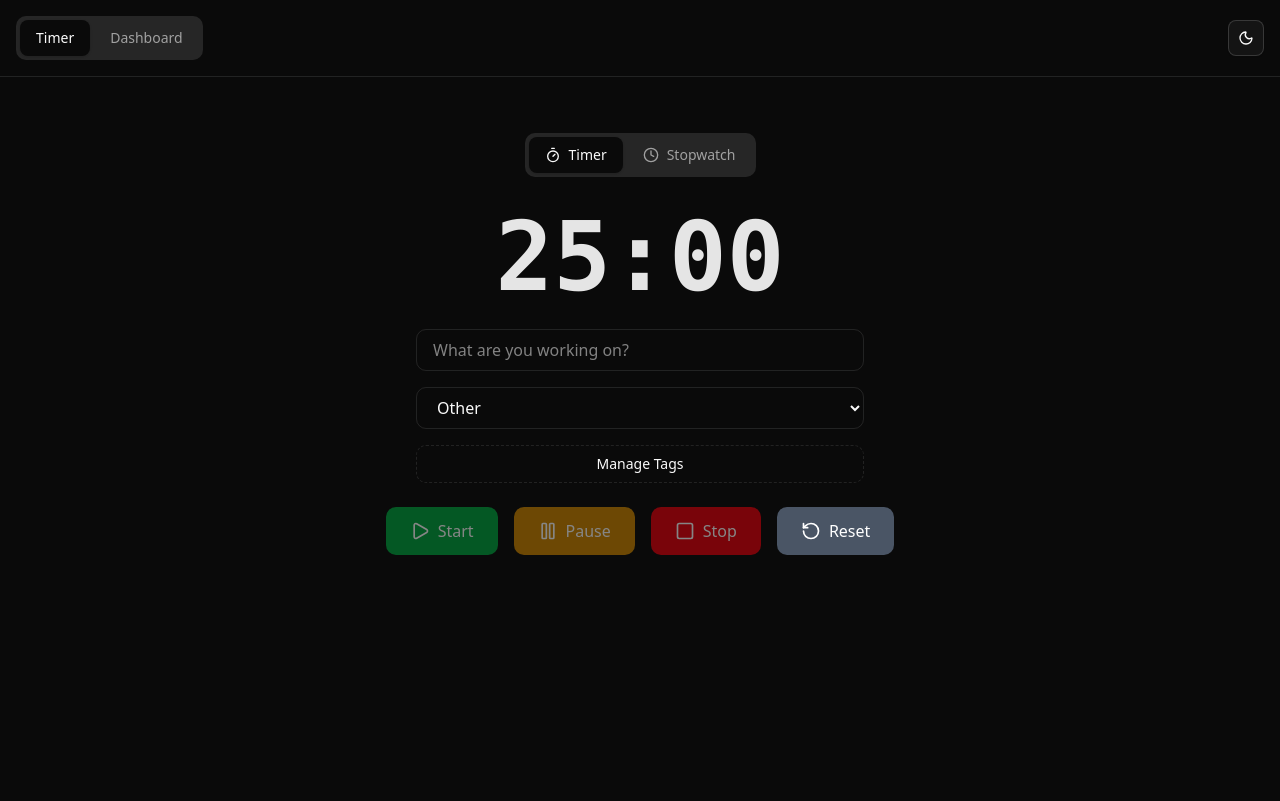
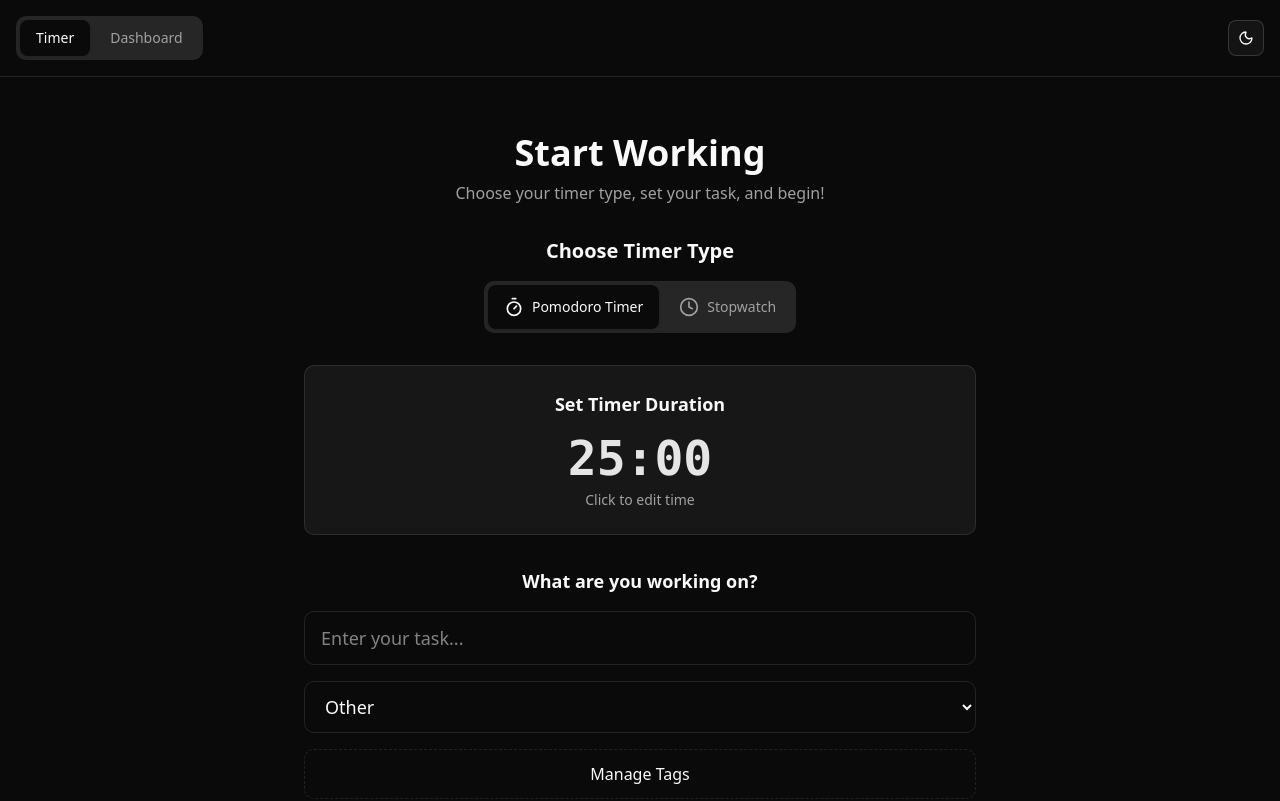
Before and after one commit to umuttalha/sisatma, a React (Vite) app: page / in a window 1280 px wide. Shown: the top 801 px of the page. Built offline with nearby package versions, Linux system fonts and the light colour scheme.

Commit message:
Add 2-stage Timer functionality with improved UI and state management

```diff
--- a/src/routes/index.jsx
+++ b/src/routes/index.jsx
@@ -1,7 +1,7 @@
-// index.jsx - Simplified Timer page focused on timing functionality
+// index.jsx - 2-stage Timer page: Setup then Focus mode
 import { createFileRoute } from '@tanstack/react-router'
 import React, { useState, useEffect } from 'react'
-import { Play, Pause, Square, RotateCcw, Clock, Timer as TimerIcon, Plus, X } from 'lucide-react'
+import { Play, Pause, Square, Clock, Timer as TimerIcon, Plus, X } from 'lucide-react'
 
 export const Route = createFileRoute('/')({
   component: TimerPage,
@@ -65,6 +65,14 @@ function TimerPage() {
   const [editMinutes, setEditMinutes] = useState('')
   const [editSeconds, setEditSeconds] = useState('')
 
+  // New state for 2-stage UI
+  const [isInTimingMode, setIsInTimingMode] = useState(() => {
+    return localStorage.getItem('isInTimingMode') === 'true'
+  })
+
+  // New state for showing controls
+  const [showControls, setShowControls] = useState(false)
+
   // Save all state to localStorage
   useEffect(() => {
     localStorage.setItem('timeTasks', JSON.stringify(tasks))
@@ -125,6 +133,10 @@ function TimerPage() {
   useEffect(() => {
     localStorage.setItem('stopwatchPausedTime', stopwatchPausedTime.toString())
   }, [stopwatchPausedTime])
+
+  useEffect(() => {
+    localStorage.setItem('isInTimingMode', isInTimingMode.toString())
+  }, [isInTimingMode])
 
   // Timer countdown
   useEffect(() => {
@@ -244,6 +256,7 @@ function TimerPage() {
         setTimerStartTime(timerMinutes * 60 + timerSeconds)
       }
       setIsTimerRunning(true)
+      setIsInTimingMode(true)
     }
   }
 
@@ -258,21 +271,20 @@ function TimerPage() {
       saveCompletedTask('timer')
     }
     // Reset timer to original values and clear start time
-    resetTimer()
-  }
-
-  const resetTimer = () => {
     setIsTimerRunning(false)
     setTimerMinutes(25)
     setTimerSeconds(0)
     setTimerStartTime(0)
     setTimerPausedTime(0)
+    setIsInTimingMode(false)
+    setShowControls(false)
   }
 
   const startStopwatch = () => {
     if (currentTask.trim()) {
       setIsStopwatchRunning(true)
       setStopwatchStartTime(Date.now())
+      setIsInTimingMode(true)
     }
   }
 
@@ -287,14 +299,16 @@ function TimerPage() {
     if (currentTask.trim()) {
       saveCompletedTask('stopwatch')
     }
-    resetStopwatch()
-  }
-
-  const resetStopwatch = () => {
     setIsStopwatchRunning(false)
     setStopwatchTime(0)
     setStopwatchStartTime(null)
     setStopwatchPausedTime(0)
+    setIsInTimingMode(false)
+    setShowControls(false)
+  }
+
+  const goBackToSetup = () => {
+    setIsInTimingMode(false)
   }
 
   const handleTimeClick = () => {
@@ -334,43 +348,74 @@ function TimerPage() {
     }
   }
 
+  const handleTimingModeClick = () => {
+    if (activeTab === 'timer') {
+      if (isTimerRunning) {
+        pauseTimer()
+        setShowControls(true)
+      } else {
+        startTimer()
+        setShowControls(false)
+      }
+    } else {
+      if (isStopwatchRunning) {
+        pauseStopwatch()
+        setShowControls(true)
+      } else {
+        startStopwatch()
+        setShowControls(false)
+      }
+    }
+  }
+
+
+  // STAGE 1: Setup Mode
+  if (!isInTimingMode) {
     return (
       <div className="min-h-screen bg-background px-4 py-4 sm:py-6 md:py-8">
-      <div className="max-w-4xl mx-auto space-y-6 sm:space-y-8">
-        {/* Tab Navigation */}
+        <div className="max-w-2xl mx-auto space-y-8">
+          <div className="text-center">
+            <h1 className="text-3xl sm:text-4xl font-bold mb-2">Start Working</h1>
+            <p className="text-muted-foreground">Choose your timer type, set your task, and begin!</p>
+          </div>
+
+          {/* Timer Type Selection */}
+          <div className="space-y-4">
+            <h2 className="text-xl font-semibold text-center">Choose Timer Type</h2>
             <div className="flex justify-center">
               <div className="flex space-x-1 bg-muted p-1 rounded-lg">
                 <button
                   onClick={() => setActiveTab('timer')}
-              className={`flex items-center space-x-2 px-3 sm:px-4 py-2 rounded-md text-sm font-medium transition-colors ${
+                  className={`flex items-center space-x-2 px-4 py-3 rounded-md text-sm font-medium transition-colors ${
                     activeTab === 'timer'
                       ? 'bg-background text-foreground shadow-sm'
                       : 'text-muted-foreground hover:text-foreground'
                   }`}
                 >
-              <TimerIcon size={16} />
-              <span className="hidden sm:inline">Timer</span>
+                  <TimerIcon size={20} />
+                  <span>Pomodoro Timer</span>
                 </button>
                 <button
                   onClick={() => setActiveTab('stopwatch')}
-              className={`flex items-center space-x-2 px-3 sm:px-4 py-2 rounded-md text-sm font-medium transition-colors ${
+                  className={`flex items-center space-x-2 px-4 py-3 rounded-md text-sm font-medium transition-colors ${
                     activeTab === 'stopwatch'
                       ? 'bg-background text-foreground shadow-sm'
                       : 'text-muted-foreground hover:text-foreground'
                   }`}
                 >
-              <Clock size={16} />
-              <span className="hidden sm:inline">Stopwatch</span>
+                  <Clock size={20} />
+                  <span>Stopwatch</span>
                 </button>
               </div>
             </div>
+          </div>
 
-        {/* Timer/Stopwatch Display */}
-        <div className="text-center space-y-4 sm:space-y-6">
-          {/* Main Timer Display */}
-          <div className="relative">
-            {activeTab === 'timer' && isEditingTime ? (
-              <div className="flex justify-center items-center space-x-2 sm:space-x-4">
+          {/* Timer Setup (only for timer mode) */}
+          {activeTab === 'timer' && (
+            <div className="bg-card p-6 rounded-lg border space-y-4">
+              <h3 className="text-lg font-semibold text-center">Set Timer Duration</h3>
+              {isEditingTime ? (
+                <div className="flex justify-center items-center space-x-4">
                   <div className="flex flex-col items-center space-y-2">
                     <label className="text-sm font-medium text-muted-foreground">Minutes</label>
                     <input
@@ -380,11 +425,11 @@ function TimerPage() {
                       value={editMinutes}
                       onChange={(e) => setEditMinutes(e.target.value)}
                       onKeyDown={handleKeyDown}
-                    className="w-20 sm:w-24 px-3 py-2 text-2xl sm:text-3xl font-mono text-center border rounded-lg focus:outline-none focus:ring-2 focus:ring-primary"
+                      className="w-20 px-3 py-2 text-xl font-mono text-center border rounded-lg focus:outline-none focus:ring-2 focus:ring-primary"
                       autoFocus
                     />
                   </div>
-                <span className="text-2xl sm:text-3xl font-mono font-bold">:</span>
+                  <span className="text-xl font-mono font-bold mt-6">:</span>
                   <div className="flex flex-col items-center space-y-2">
                     <label className="text-sm font-medium text-muted-foreground">Seconds</label>
                     <input
@@ -394,10 +439,10 @@ function TimerPage() {
                       value={editSeconds}
                       onChange={(e) => setEditSeconds(e.target.value)}
                       onKeyDown={handleKeyDown}
-                    className="w-20 sm:w-24 px-3 py-2 text-2xl sm:text-3xl font-mono text-center border rounded-lg focus:outline-none focus:ring-2 focus:ring-primary"
+                      className="w-20 px-3 py-2 text-xl font-mono text-center border rounded-lg focus:outline-none focus:ring-2 focus:ring-primary"
                     />
                   </div>
-                <div className="flex flex-col space-y-2 ml-4">
+                  <div className="flex flex-col space-y-2 mt-6">
                     <button
                       onClick={handleTimeSubmit}
                       className="px-3 py-1 bg-green-600 text-white rounded text-sm hover:bg-green-700"
@@ -413,35 +458,35 @@ function TimerPage() {
                   </div>
                 </div>
               ) : (
+                <div className="text-center">
                   <div
-                className={`text-4xl sm:text-6xl md:text-7xl lg:text-8xl font-mono font-bold text-primary break-all ${
-                  activeTab === 'timer' && !isTimerRunning ? 'cursor-pointer' : ''
-                }`}
+                    className="text-4xl sm:text-5xl font-mono font-bold text-primary cursor-pointer hover:text-primary/80 transition-colors inline-block"
                     onClick={handleTimeClick}
-                title={activeTab === 'timer' && !isTimerRunning ? 'Click to edit time' : ''}
+                    title="Click to edit time"
                   >
-                {activeTab === 'timer'
-                  ? `${timerMinutes.toString().padStart(2, '0')}:${timerSeconds.toString().padStart(2, '0')}`
-                  : formatTime(stopwatchTime)
-                }
+                    {`${timerMinutes.toString().padStart(2, '0')}:${timerSeconds.toString().padStart(2, '0')}`}
+                  </div>
+                  <p className="text-sm text-muted-foreground mt-2">Click to edit time</p>
                 </div>
               )}
             </div>
+          )}
 
-          {/* Task Input Section */}
-          <div className="space-y-3 sm:space-y-4 max-w-md mx-auto">
+          {/* Task Input */}
+          <div className="space-y-4">
+            <h3 className="text-lg font-semibold text-center">What are you working on?</h3>
             <input
               type="text"
-              placeholder="What are you working on?"
+              placeholder="Enter your task..."
               value={currentTask}
               onChange={(e) => setCurrentTask(e.target.value)}
-              className="w-full px-3 sm:px-4 py-2 border rounded-lg focus:outline-none focus:ring-2 focus:ring-primary text-sm sm:text-base"
+              className="w-full px-4 py-3 text-lg border rounded-lg focus:outline-none focus:ring-2 focus:ring-primary"
             />
 
             <select
               value={selectedTag}
               onChange={(e) => setSelectedTag(e.target.value)}
-              className="w-full px-3 sm:px-4 py-2 border rounded-lg focus:outline-none focus:ring-2 focus:ring-primary text-sm sm:text-base"
+              className="w-full px-4 py-3 text-lg border rounded-lg focus:outline-none focus:ring-2 focus:ring-primary"
             >
               {userTags.map(tag => (
                 <option key={tag} value={tag}>{tag}</option>
@@ -450,13 +495,13 @@ function TimerPage() {
 
             <button
               onClick={() => setShowTagManager(!showTagManager)}
-              className="w-full px-3 sm:px-4 py-2 border border-dashed rounded-lg hover:bg-muted transition-colors text-sm"
+              className="w-full px-4 py-3 border border-dashed rounded-lg hover:bg-muted transition-colors"
             >
               Manage Tags
             </button>
 
             {showTagManager && (
-              <div className="border rounded-lg p-3 sm:p-4 space-y-3 bg-muted/50">
+              <div className="border rounded-lg p-4 space-y-4 bg-muted/50">
                 {/* Add new tag section */}
                 <div className="space-y-2">
                   <div className="text-sm font-medium">Add New Tag:</div>
@@ -471,15 +516,15 @@ function TimerPage() {
                           addNewTag()
                         }
                       }}
-                      className="flex-1 px-3 py-2 border rounded-md text-sm focus:outline-none focus:ring-2 focus:ring-primary min-w-0"
+                      className="flex-1 px-3 py-2 border rounded-md text-sm focus:outline-none focus:ring-2 focus:ring-primary"
                     />
                     <button
                       onClick={addNewTag}
                       disabled={!newTagName.trim() || userTags.includes(newTagName.trim())}
-                      className="px-3 py-2 bg-green-600 text-white rounded-md text-sm hover:bg-green-700 disabled:opacity-50 disabled:cursor-not-allowed shrink-0 flex items-center"
+                      className="px-4 py-2 bg-green-600 text-white rounded-md text-sm hover:bg-green-700 disabled:opacity-50 disabled:cursor-not-allowed flex items-center space-x-1"
                     >
                       <Plus size={16} />
-                      <span className="hidden sm:inline sm:ml-1">Add</span>
+                      <span>Add</span>
                     </button>
                   </div>
                 </div>
@@ -491,23 +536,23 @@ function TimerPage() {
                     {userTags.map(tag => (
                       <div
                         key={tag}
-                        className="flex items-center justify-between p-2 rounded-md border min-w-0"
+                        className="flex items-center justify-between p-2 rounded-md border"
                         style={{
                           backgroundColor: getTagBackground(tag),
                           borderColor: getTagColor(tag)
                         }}
                       >
-                        <div className="flex items-center space-x-2 min-w-0 flex-1">
+                        <div className="flex items-center space-x-2 flex-1">
                           <div
-                            className="w-3 h-3 rounded-full shrink-0"
+                            className="w-3 h-3 rounded-full"
                             style={{ backgroundColor: getTagColor(tag) }}
                           />
-                          <span className="text-sm truncate font-medium">{tag}</span>
+                          <span className="text-sm font-medium">{tag}</span>
                         </div>
                         {tag !== 'Other' && (
                           <button
                             onClick={() => removeTag(tag)}
-                            className="ml-2 p-1 hover:bg-red-100 hover:text-red-700 rounded shrink-0 transition-colors"
+                            className="p-1 hover:bg-red-100 hover:text-red-700 rounded transition-colors"
                             title={`Remove ${tag} tag`}
                           >
                             <X size={14} />
@@ -517,94 +562,60 @@ function TimerPage() {
                     ))}
                   </div>
                 </div>
-
-                {/* Close button for mobile */}
-                <div className="pt-2 border-t sm:hidden">
-                  <button
-                    onClick={() => setShowTagManager(false)}
-                    className="w-full px-3 py-2 text-sm bg-gray-100 hover:bg-gray-200 rounded-md transition-colors"
-                  >
-                    Close
-                  </button>
-                </div>
               </div>
             )}
           </div>
 
-          {/* Controls - Responsive layout */}
-          <div className="flex flex-wrap justify-center gap-2 sm:gap-3 md:gap-4 px-2">
-            {activeTab === 'timer' ? (
-              <>
+          {/* Start Button */}
+          <div className="text-center pt-4">
             <button
-                  onClick={startTimer}
-                  disabled={isTimerRunning || !currentTask.trim()}
-                  className="flex items-center space-x-1 sm:space-x-2 px-3 sm:px-4 md:px-6 py-2 sm:py-3 bg-green-600 text-white rounded-lg hover:bg-green-700 disabled:opacity-50 disabled:cursor-not-allowed text-sm sm:text-base"
+              onClick={activeTab === 'timer' ? startTimer : startStopwatch}
+              disabled={!currentTask.trim()}
+              className="px-8 py-4 bg-green-700 text-white text-lg font-semibold rounded-lg hover:bg-green-800 disabled:opacity-50 disabled:cursor-not-allowed transition-colors flex items-center space-x-2 mx-auto"
             >
-                  <Play size={16} className="sm:w-5 sm:h-5" />
-                  <span>Start</span>
+              <Play size={20} />
+              <span>Start {activeTab === 'timer' ? 'Timer' : 'Stopwatch'}</span>
             </button>
-                <button
-                  onClick={pauseTimer}
-                  disabled={!isTimerRunning}
-                  className="flex items-center space-x-1 sm:space-x-2 px-3 sm:px-4 md:px-6 py-2 sm:py-3 bg-yellow-600 text-white rounded-lg hover:bg-yellow-700 disabled:opacity-50 disabled:cursor-not-allowed text-sm sm:text-base"
-                >
-                  <Pause size={16} className="sm:w-5 sm:h-5" />
-                  <span>Pause</span>
-                </button>
-                <button
-                  onClick={stopTimer}
-                  disabled={!isTimerRunning}
-                  className="flex items-center space-x-1 sm:space-x-2 px-3 sm:px-4 md:px-6 py-2 sm:py-3 bg-red-600 text-white rounded-lg hover:bg-red-700 disabled:opacity-50 disabled:cursor-not-allowed text-sm sm:text-base"
-                >
-                  <Square size={16} className="sm:w-5 sm:h-5" />
-                  <span>Stop</span>
-                </button>
-                <button
-                  onClick={resetTimer}
-                  className="flex items-center space-x-1 sm:space-x-2 px-3 sm:px-4 md:px-6 py-2 sm:py-3 bg-gray-600 text-white rounded-lg hover:bg-gray-700 text-sm sm:text-base"
-                >
-                  <RotateCcw size={16} className="sm:w-5 sm:h-5" />
-                  <span>Reset</span>
-                </button>
-              </>
-            ) : (
-              <>
-                <button
-                  onClick={startStopwatch}
-                  disabled={isStopwatchRunning || !currentTask.trim()}
-                  className="flex items-center space-x-1 sm:space-x-2 px-3 sm:px-4 md:px-6 py-2 sm:py-3 bg-green-600 text-white rounded-lg hover:bg-green-700 disabled:opacity-50 disabled:cursor-not-allowed text-sm sm:text-base"
-                >
-                  <Play size={16} className="sm:w-5 sm:h-5" />
-                  <span>Start</span>
-                </button>
-                <button
-                  onClick={pauseStopwatch}
-                  disabled={!isStopwatchRunning}
-                  className="flex items-center space-x-1 sm:space-x-2 px-3 sm:px-4 md:px-6 py-2 sm:py-3 bg-yellow-600 text-white rounded-lg hover:bg-yellow-700 disabled:opacity-50 disabled:cursor-not-allowed text-sm sm:text-base"
-                >
-                  <Pause size={16} className="sm:w-5 sm:h-5" />
-                  <span>Pause</span>
-                </button>
-                <button
-                  onClick={stopStopwatch}
-                  disabled={!isStopwatchRunning}
-                  className="flex items-center space-x-1 sm:space-x-2 px-3 sm:px-4 md:px-6 py-2 sm:py-3 bg-red-600 text-white rounded-lg hover:bg-red-700 disabled:opacity-50 disabled:cursor-not-allowed text-sm sm:text-base"
-                >
-                  <Square size={16} className="sm:w-5 sm:h-5" />
-                  <span>Stop</span>
-                </button>
-                <button
-                  onClick={resetStopwatch}
-                  className="flex items-center space-x-1 sm:space-x-2 px-3 sm:px-4 md:px-6 py-2 sm:py-3 bg-gray-600 text-white rounded-lg hover:bg-gray-700 text-sm sm:text-base"
-                >
-                  <RotateCcw size={16} className="sm:w-5 sm:h-5" />
-                  <span>Reset</span>
-                </button>
-              </>
+            {!currentTask.trim() && (
+              <p className="text-sm text-muted-foreground mt-2">Please enter a task to start</p>
             )}
-          </div>
           </div>
         </div>
       </div>
     )
   }
+
+  // STAGE 2: Timing Mode - Focused interface
+  return (
+    <div className="min-h-screen bg-background px-4 py-4 sm:py-6 md:py-8 flex flex-col">
+      <div className="flex-1 flex items-center justify-center">
+        <div className="text-center space-y-8">
+          {/* Main Timer Display - Clickable */}
+          <div
+            className="text-6xl sm:text-8xl md:text-9xl lg:text-[12rem] xl:text-[10rem] font-mono font-bold text-primary cursor-pointer select-none leading-none"
+            onClick={handleTimingModeClick}
+            title="Click to pause/resume"
+          >
+            {activeTab === 'timer'
+              ? `${timerMinutes.toString().padStart(2, '0')}:${timerSeconds.toString().padStart(2, '0')}`
+              : formatTime(stopwatchTime)
+            }
+          </div>
+
+          {/* Controls - Only show when paused */}
+          {showControls && (
+            <div className="flex justify-center mt-8">
+              <button
+                onClick={activeTab === 'timer' ? stopTimer : stopStopwatch}
+                className="flex items-center space-x-2 px-6 py-4 bg-red-700 text-white rounded-lg hover:bg-red-800 text-lg"
+              >
+                <Square size={20} />
+                <span>Stop</span>
+              </button>
+            </div>
+          )}
+        </div>
+      </div>
+    </div>
+  )
+}
```
Also changed, not shown: src/routes/dashboard.jsx (+65 -1 lines). Lines whose indentation alone changed are shown as unchanged.
